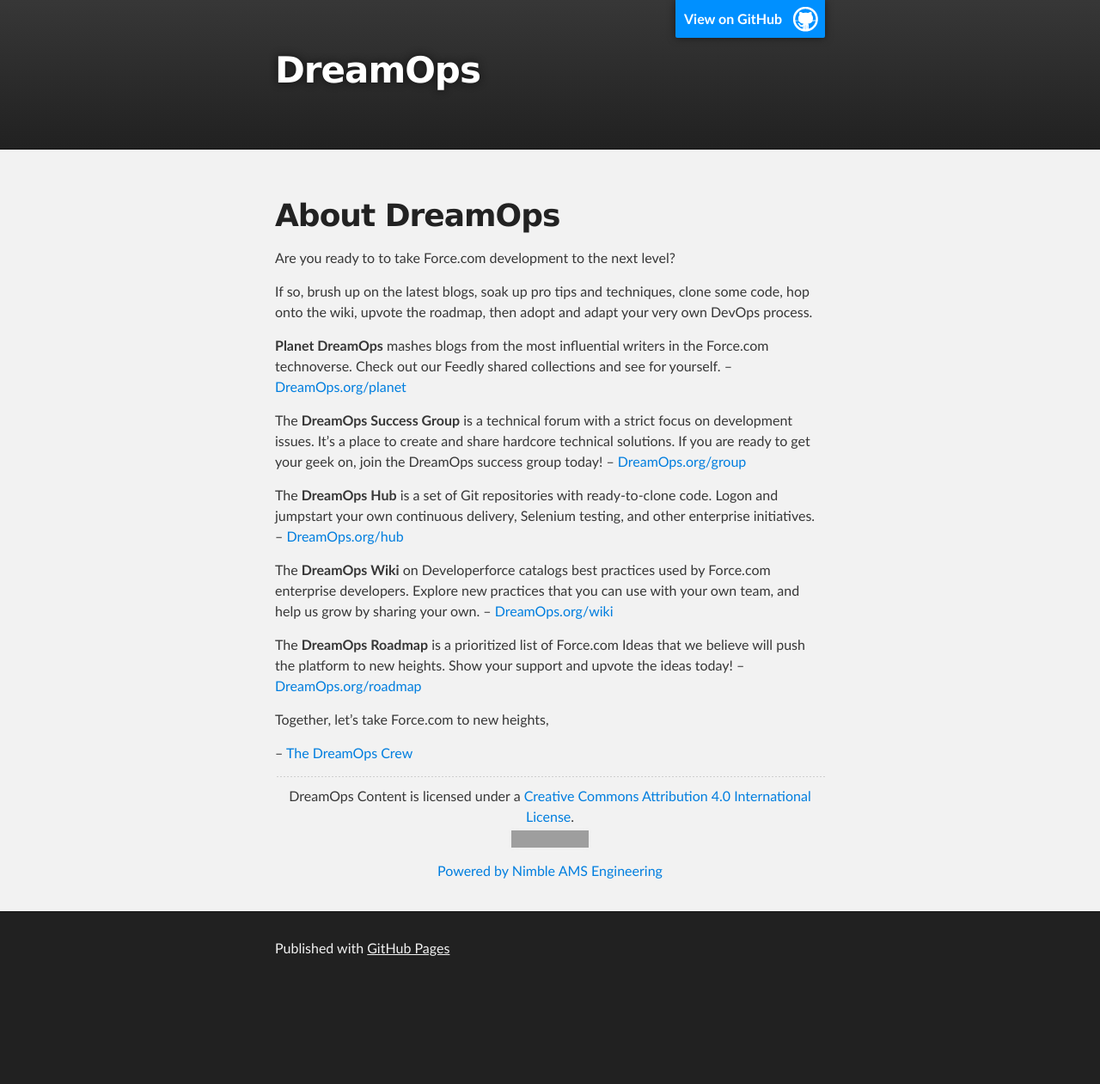
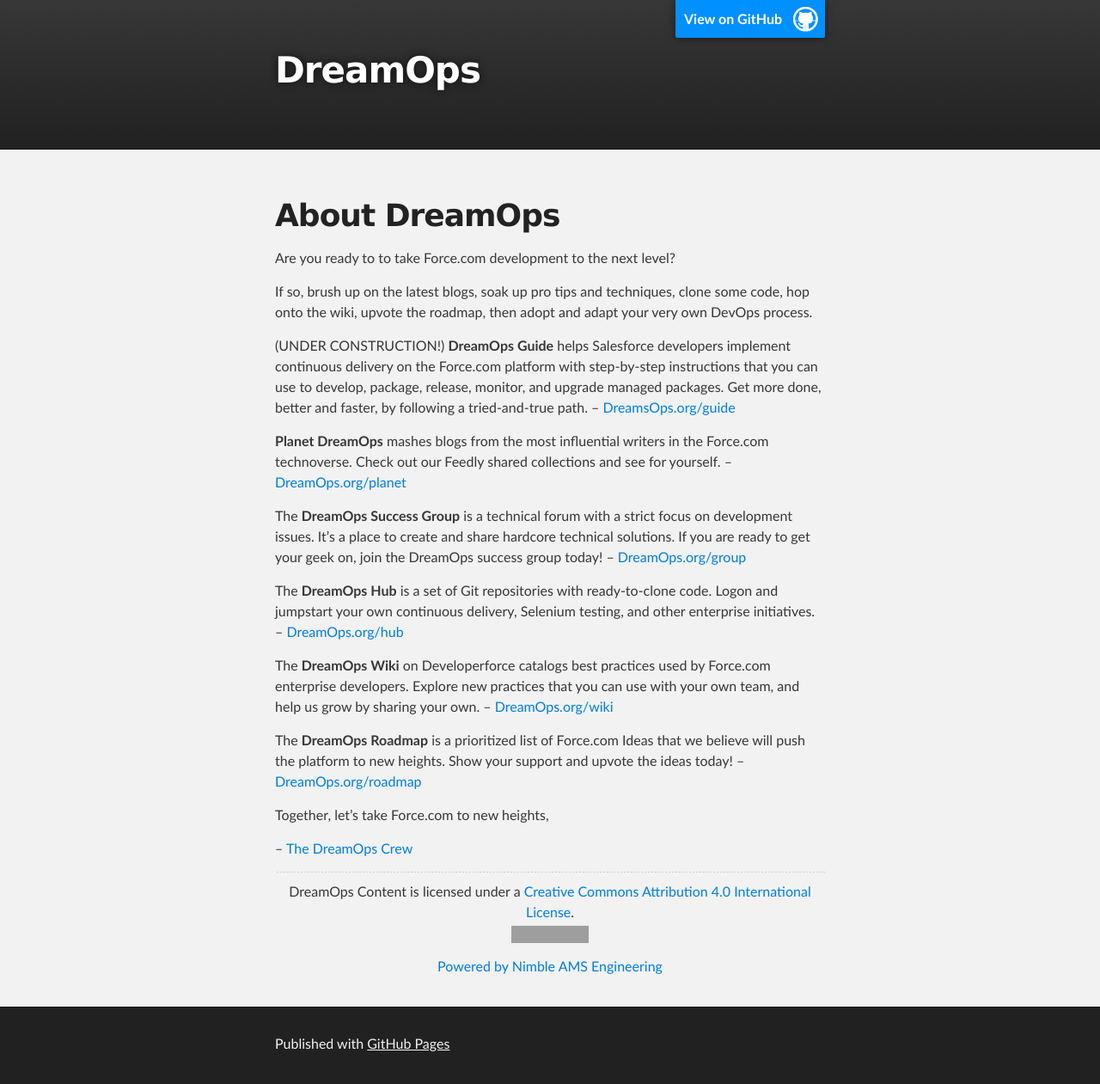
Before and after one commit to DreamOps/dreamops.github.io, a Jekyll site: the page built from index.md, in a window 1280 px wide. Shown: the whole page at 86% size. Built offline with Jekyll 4.4.1, drawn with Linux system fonts in a browser that asks for light colours; Markdown is read by kramdown in place of the engine named in the settings; before the commit the page ends 1150 px from its top, so only the background shows below that; grey boxes are pictures that could not be loaded.

Commit message:
Update index.md

```diff
--- a/index.md
+++ b/index.md
@@ -8,6 +8,8 @@ title: About DreamOps
 Are you ready to to take Force.com development to the next level?
 
 If so, brush up on the latest blogs, soak up pro tips and techniques, clone some code, hop onto the wiki, upvote the roadmap, then adopt and adapt your very own DevOps process.
+
+(UNDER CONSTRUCTION!) **DreamOps Guide** helps Salesforce developers implement continuous delivery on the Force.com platform with step-by-step instructions that you can use to develop, package, release, monitor, and upgrade managed packages. Get more done, better and faster, by following a tried-and-true path. -- [DreamsOps.org/guide](./guide)
 
 **Planet DreamOps** mashes blogs from the most influential writers in the Force.com technoverse. Check out our Feedly shared collections and see for yourself. -- [DreamOps.org/planet](./planet)
 
```
